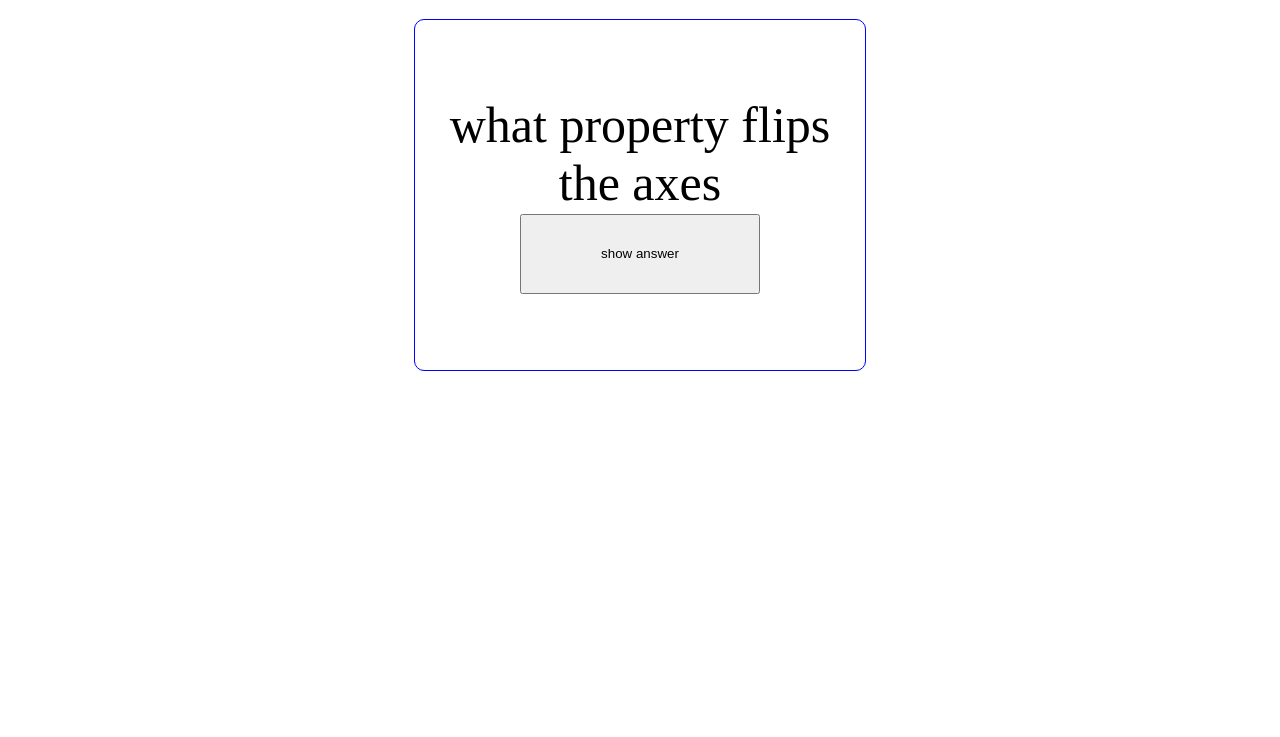
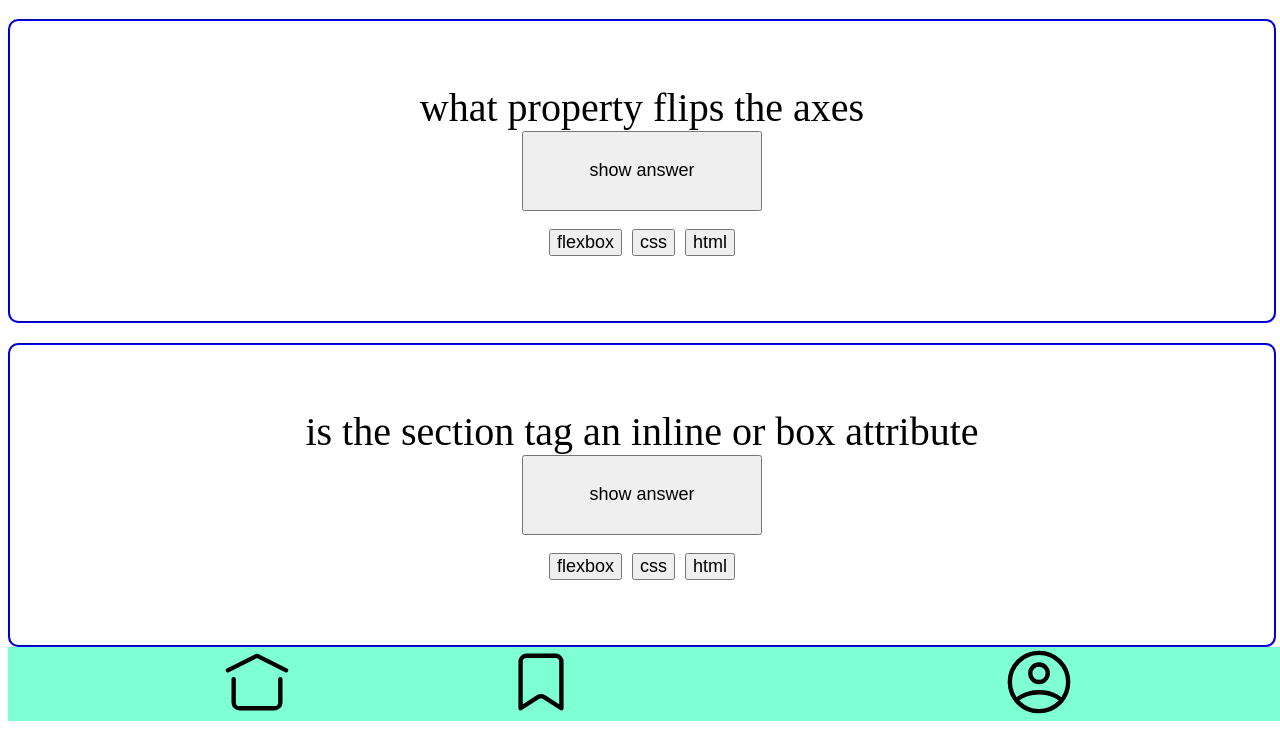
Before and after one commit to IboNdure/Quizapp, a plain HTML site: page index.html in a window 1280 px wide. Shown: the part 63-800 px from the top of the page. Drawn offline with Linux system fonts and the light colour scheme.

Commit message:
add recap

```diff
--- a/index.html
+++ b/index.html
@@ -14,7 +14,99 @@
       <section class="qucard">
         what property flips the axes
         <a href=""><button class="abutton">show answer</button></a>
+        <div class="answer">
+          <button>flexbox</button>
+          <button>css</button>
+          <button>html</button>
+        </div>
+      </section>
+
+      <section class="qucard2">
+        is the section tag an inline or box attribute
+        <a href=""><button class="abutton">show answer</button></a>
+        <div class="answer">
+          <button>flexbox</button>
+          <button>css</button>
+          <button>html</button>
+        </div>
       </section>
     </main>
+    <nav class="navbar">
+        <a href="">
+      <?xml version="1.0" encoding="UTF-8"?><svg
+        width="70px"
+        height="70px"
+        viewBox="0 0 24 24"
+        stroke-width="1.5"
+        fill="none"
+        xmlns="http://www.w3.org/2000/svg"
+        color="#000000"
+      >
+        <path
+          d="M2 8L11.7317 3.13416C11.9006 3.04971 12.0994 3.0497 12.2683 3.13416L22 8"
+          stroke="#000000"
+          stroke-width="1.5"
+          stroke-linecap="round"
+          stroke-linejoin="round"
+        ></path>
+        <path
+          d="M20 11V19C20 20.1046 19.1046 21 18 21H6C4.89543 21 4 20.1046 4 19V11"
+          stroke="#000000"
+          stroke-width="1.5"
+          stroke-linecap="round"
+          stroke-linejoin="round"
+        ></path>
+      </svg></a>
+      <a href="">
+      <?xml version="1.0" encoding="UTF-8"?><svg
+        width="70px"
+        height="70px"
+        stroke-width="1.5"
+        viewBox="0 0 24 24"
+        fill="none"
+        xmlns="http://www.w3.org/2000/svg"
+        color="#000000"
+      >
+        <path
+          d="M5 21V5C5 3.89543 5.89543 3 7 3H17C18.1046 3 19 3.89543 19 5V21L13.0815 17.1953C12.4227 16.7717 11.5773 16.7717 10.9185 17.1953L5 21Z"
+          stroke="#000000"
+          stroke-width="1.5"
+          stroke-linecap="round"
+          stroke-linejoin="round"
+        ></path>
+      </svg></a>
+      <a href=""></a>
+      <?xml version="1.0" encoding="UTF-8"?><svg
+        width="70px"
+        height="70px"
+        stroke-width="1.5"
+        viewBox="0 0 24 24"
+        fill="none"
+        xmlns="http://www.w3.org/2000/svg"
+        color="#000000"
+      >
+        <path
+          d="M12 2C6.47715 2 2 6.47715 2 12C2 17.5228 6.47715 22 12 22C17.5228 22 22 17.5228 22 12C22 6.47715 17.5228 2 12 2Z"
+          stroke="#000000"
+          stroke-width="1.5"
+          stroke-linecap="round"
+          stroke-linejoin="round"
+        ></path>
+        <path
+          d="M4.271 18.3457C4.271 18.3457 6.50002 15.5 12 15.5C17.5 15.5 19.7291 18.3457 19.7291 18.3457"
+          stroke="#000000"
+          stroke-width="1.5"
+          stroke-linecap="round"
+          stroke-linejoin="round"
+        ></path>
+        <path
+          d="M12 12C13.6569 12 15 10.6569 15 9C15 7.34315 13.6569 6 12 6C10.3431 6 9 7.34315 9 9C9 10.6569 10.3431 12 12 12Z"
+          stroke="#000000"
+          stroke-width="1.5"
+          stroke-linecap="round"
+          stroke-linejoin="round"
+        ></path>
+      </svg></a>
+    </nav>
   </body>
 </html>
--- a/styles.css
+++ b/styles.css
@@ -1,10 +1,10 @@
 .qucard {
-  width: 450px;
-  height: 350px;
-  border: 1px solid blue;
+  width: 100%;
+  height: 300px;
+  border: 2px solid blue;
   border-style: groove;
   border-radius: 10px;
-  font-size: 50px;
+  font-size: 40px;
   display: flex;
   text-align: center;
   flex-direction: column;
@@ -19,6 +19,42 @@ h1 {
 }
 
 .abutton {
+  font-size: large;
   height: 5rem;
   width: 15rem;
 }
+
+.answer button {
+  font-size: large;
+}
+
+.qucard2 {
+  width: 100%;
+  height: 300px;
+  border: 2px solid blue;
+  border-style: groove;
+  border-radius: 10px;
+  font-size: 40px;
+  display: flex;
+  text-align: center;
+  flex-direction: column;
+  justify-content: center;
+  margin: 0px auto;
+}
+
+main {
+  width: 100%;
+  height: 100%;
+  display: flex;
+  flex-direction: column;
+  justify-content: space-evenly;
+  gap: 20px;
+}
+
+.navbar {
+  display: flex;
+  justify-content: space-evenly;
+  background-color: aquamarine;
+  position: fixed;
+  width: 100%;
+}
```
